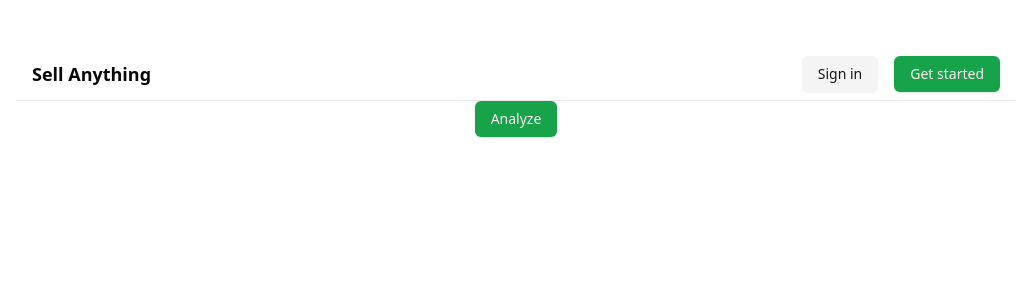
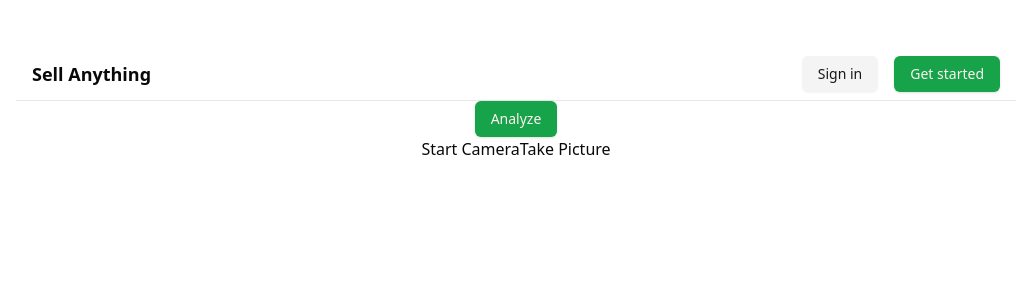
Before and after one commit to abi/yardsale-ai, a React (Vite) app in the folder frontend/: page / in a window 1280 px wide. Shown: the top 300 px of the page, without its empty margins (124-1155 px from the left). Built offline with nearby package versions, Linux system fonts and the light colour scheme; no server answers.

Commit message:
add basic camera functionality

```diff
--- a/frontend/src/App.tsx
+++ b/frontend/src/App.tsx
@@ -1,4 +1,4 @@
-import { useState } from "react";
+import { useRef, useState } from "react";
 import "./App.css";
 import { Button } from "./components/ui/button";
 import { HTTP_BACKEND_URL } from "./config";
@@ -6,6 +6,9 @@ import { useAuthenticatedFetch } from "./hooks/useAuthenticatedFetch";
 
 function App() {
   const [listing, setListing] = useState("");
+  const videoRef = useRef<HTMLVideoElement | null>(null);
+  const canvasRef = useRef<HTMLCanvasElement | null>(null);
+
   const fetch = useAuthenticatedFetch();
 
   const signIn = () => {
@@ -25,6 +28,32 @@ function App() {
     setListing(res.response);
   };
 
+  const startCamera = async () => {
+    try {
+      const stream = await navigator.mediaDevices.getUserMedia({ video: true });
+      if (videoRef.current) {
+        videoRef.current.srcObject = stream;
+      }
+    } catch (error) {
+      console.error("Error accessing the camera", error);
+    }
+  };
+
+  const takePicture = () => {
+    const video = videoRef.current;
+    const canvas = canvasRef.current;
+    if (video && canvas) {
+      const context = canvas.getContext("2d");
+      if (!context) {
+        return;
+      }
+      context.drawImage(video, 0, 0, canvas.width, canvas.height);
+      const imageDataUrl = canvas.toDataURL("image/png");
+      // You can now use this imageDataUrl as the source for an image or to save the photo
+      console.log(imageDataUrl);
+    }
+  };
+
   return (
     <>
       <div className="w-full xl:w-[1000px] mx-auto mt-4">
@@ -42,6 +71,14 @@ function App() {
         </nav>
 
         <Button onClick={analyze}>Analyze</Button>
+
+        <div>
+          <button onClick={startCamera}>Start Camera</button>
+          <button onClick={takePicture}>Take Picture</button>
+          <video ref={videoRef} autoPlay style={{ width: "100%" }}></video>
+          <canvas ref={canvasRef} style={{ display: "none" }}></canvas>
+        </div>
+
         <div>{listing}</div>
       </div>
     </>
--- a/frontend/vite.config.ts
+++ b/frontend/vite.config.ts
@@ -1,9 +1,10 @@
 import path from "path";
 import react from "@vitejs/plugin-react";
+import checker from "vite-plugin-checker";
 import { defineConfig } from "vite";
 
 export default defineConfig({
-  plugins: [react()],
+  plugins: [react(), checker({ typescript: true })],
   resolve: {
     alias: {
       "@": path.resolve(__dirname, "./src"),
```
